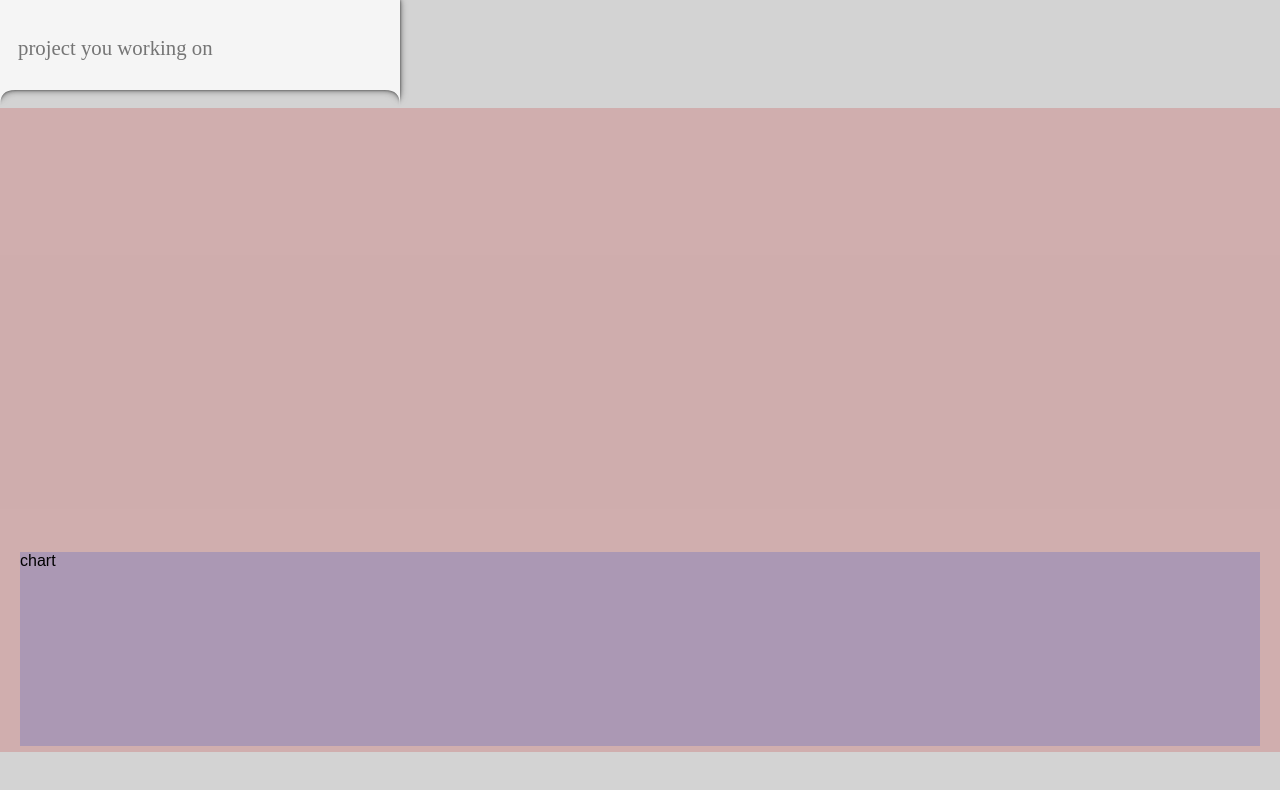
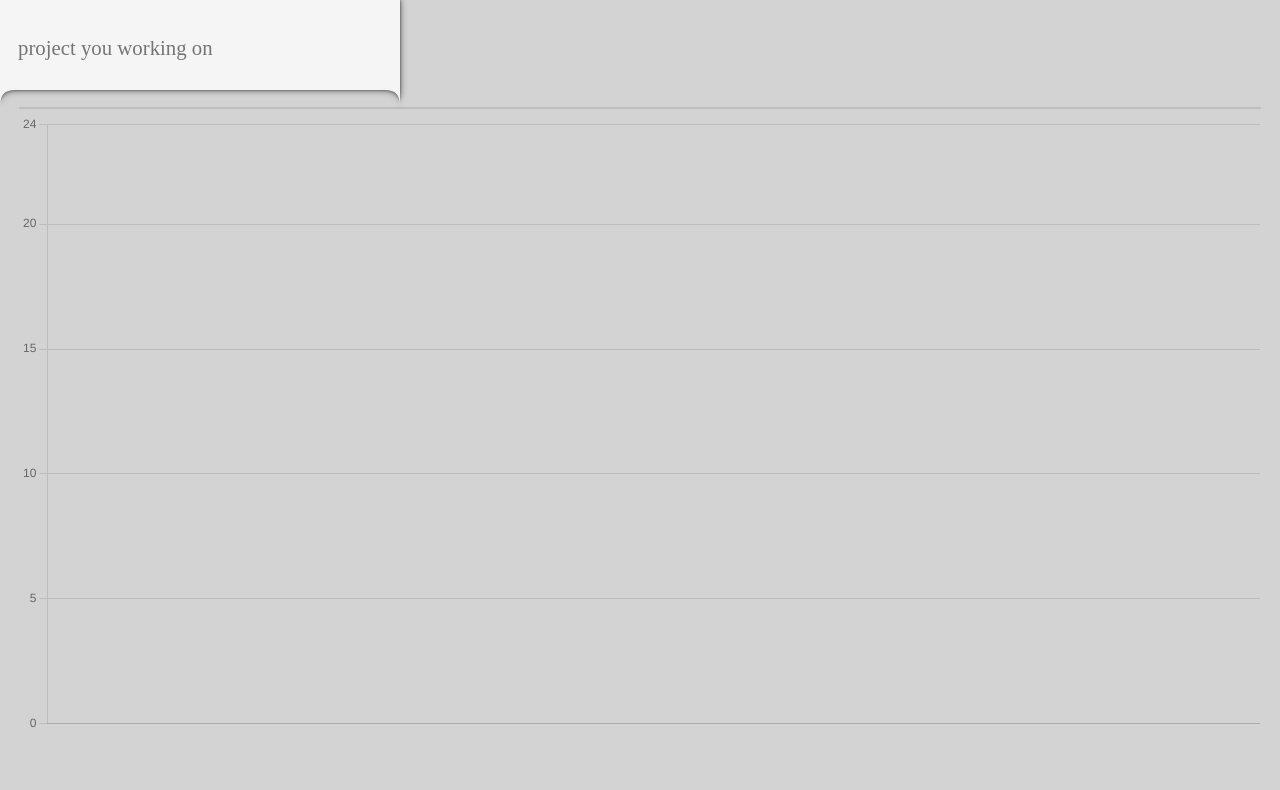
Before and after one commit to ME-SKY/timestalker, a Svelte app: page / in a window 1280 px wide. Shown: the top 790 px of the page. Built offline with nearby package versions, Linux system fonts and the light colour scheme; a web font is replaced by a local one.

Commit message:
Add chart.js, change style a little for ActivityHistory, change DayHistory

```diff
--- a/package.json
+++ b/package.json
@@ -11,7 +11,8 @@
     "tauri": "tauri"
   },
   "dependencies": {
-    "@tauri-apps/api": "^1"
+    "@tauri-apps/api": "^1",
+    "chart.js": "^4.4.3"
   },
   "devDependencies": {
     "@sveltejs/vite-plugin-svelte": "^3.1.0",
--- /dev/null
+++ b/src/containers/ActivityChart.svelte
@@ -0,0 +1,63 @@
+<script lang="ts">
+  import { activityHistory } from '../stores/activity-history';
+  import { onMount } from 'svelte';
+  import { Chart, registerables } from 'chart.js';
+  import type { ChartConfiguration, ChartData } from 'chart.js';
+
+  let chart: Chart | undefined;
+
+  onMount(() => {
+    Chart.register(...registerables);
+    const ctx = document.getElementById('activity-chart') as HTMLCanvasElement;
+    const data: ChartData = {
+      labels: $activityHistory.histories.map(day => day.date),
+      datasets: [
+        {
+          label: 'Activity',
+          data: Object.values($activityHistory.histories).map(day => day.score.h / 60 + day.score.m),
+          fill: true,
+          backgroundColor: 'rgba(75,192,192,0.2)',
+          borderColor: 'rgba(75,192,192,1)',
+          tension: 0.4,
+        },
+      ],
+    };
+
+    const options: ChartConfiguration['options'] = {
+      responsive: true,
+      plugins: {
+        legend: {
+          display: false,
+        },
+      },
+      scales: {
+        y: {
+          max: 24
+        }
+      }
+    };
+
+    chart = new Chart(ctx, {
+      type: 'bar',
+      data,
+      options,
+    });
+
+  });
+</script>
+
+<div class="activity-chart">
+  <canvas id="activity-chart" width="100%" ></canvas>
+</div>
+
+<style lang="scss">
+  .activity-chart {
+    height: inherit;
+    // width: 100%;
+
+    #activity-chart {
+      width: 100%;
+      height: inherit;
+    }
+  }
+</style>
--- a/src/containers/ActivityHistory.svelte
+++ b/src/containers/ActivityHistory.svelte
@@ -5,6 +5,7 @@
   import ProjectItem from '../components/ProjectItem.svelte';
   import DayHistory from './DayHistory.svelte';
   import { onMount } from 'svelte';
+    import ActivityChart from './ActivityChart.svelte';
 
   // let histories = $activityHistory.histories.length ? $activityHistory.histories : [];
 
@@ -39,7 +40,9 @@
     {/each}
   </div>
 
-  <div class="chart-here">chart</div>
+  <div class="chart">
+    <ActivityChart />
+  </div>
   <!-- <div class="last-activity-short-hours-score"> -->
   <!-- <h6 class="this-day-hours-score">This day: 4 h 30 min</h6> -->
   <!-- <h6 class="this-week-hours-score">This week: 7 h 30 min</h6> -->
@@ -86,7 +89,7 @@
   .activity-history {
     // container: activityHistory / size;
     // position: absolute;
-    background: rgba(195, 65, 65, 0.26);
+    // background: rgba(195, 65, 65, 0.26);
     display: flex;
     flex-flow: column nowrap;
     justify-content: flex-start;
@@ -96,16 +99,19 @@
     height: calc(88% - 6% - 12px); //  - 6% for the Settings component
     max-height: calc(88% - 6% - 12px);
     .history {
+      box-shadow: 0px 0px 1px 1px rgba(122, 122, 122, 0.26);
+      border-radius: 10px;
+      // border: 1px solid transparent;
       display: flex;
       flex-flow: column nowrap;
-      gap: 5px;
+      // gap: 5px;
       overflow: hidden;
-      height: 68%;
+      height: auto;
     }
 
-    .chart-here {
-      height: 30%;
-      background: rgba(65, 89, 195, 0.26);
+    .chart {
+      flex: 1;
+      // background: rgba(65, 89, 195, 0.26);
     }
   }
 
--- a/src/containers/DayHistory.svelte
+++ b/src/containers/DayHistory.svelte
@@ -119,17 +119,45 @@
 <style lang="scss">
   .day-history {
     position: relative;
-    border: 1px solid transparent;
-    border-radius: 6px;
+    border-bottom: 1px solid rgba(74, 74, 74, 0.482);
+    border-top: 1px solid rgba(74, 74, 74, 0.482);
+    // border: 1px solid transparent;
+    // border-radius: 6px;
     // position: absolute;
     background: whitesmoke;
     // background: linear-gradient(90deg,#f5f5f5,rgba(241, 241, 241, 0.001), transparent);
     padding: 0px 20px;
     width: 100%;
     height: 60px;
+    z-index: 1;
+    margin-top: -1px;
+
+    &:first-child {
+      border-top-color: transparent;
+
+      &:hover {
+        border-top-color: transparent;
+        border-bottom-color: rgb(25, 25, 25);
+        z-index: 2;
+        // transform: scale(1.05);
+      }
+    }
+
+    &:last-child {
+      border-bottom-color: transparent;
+      // border-top-color: rgb(25, 25, 25);
+
+      &:hover {
+        border-top-color: rgb(25, 25, 25);
+        border-bottom-color: transparent;
+        z-index: 2;
+        // transform: scale(1.05);
+      }
+    }
 
     &:hover {
       border-color: rgb(25, 25, 25);
+      z-index: 2;
       // transform: scale(1.05);
     }
 
@@ -176,7 +204,7 @@
 
       .left-side-transparent,
       .right-side-transparent {
-        top:0;
+        top: 0;
         // background-color: whitesmoke;
         position: absolute;
         width: 22px;
```
Also changed, not shown: 1 other file (tests, documents, lock files or other folders).
